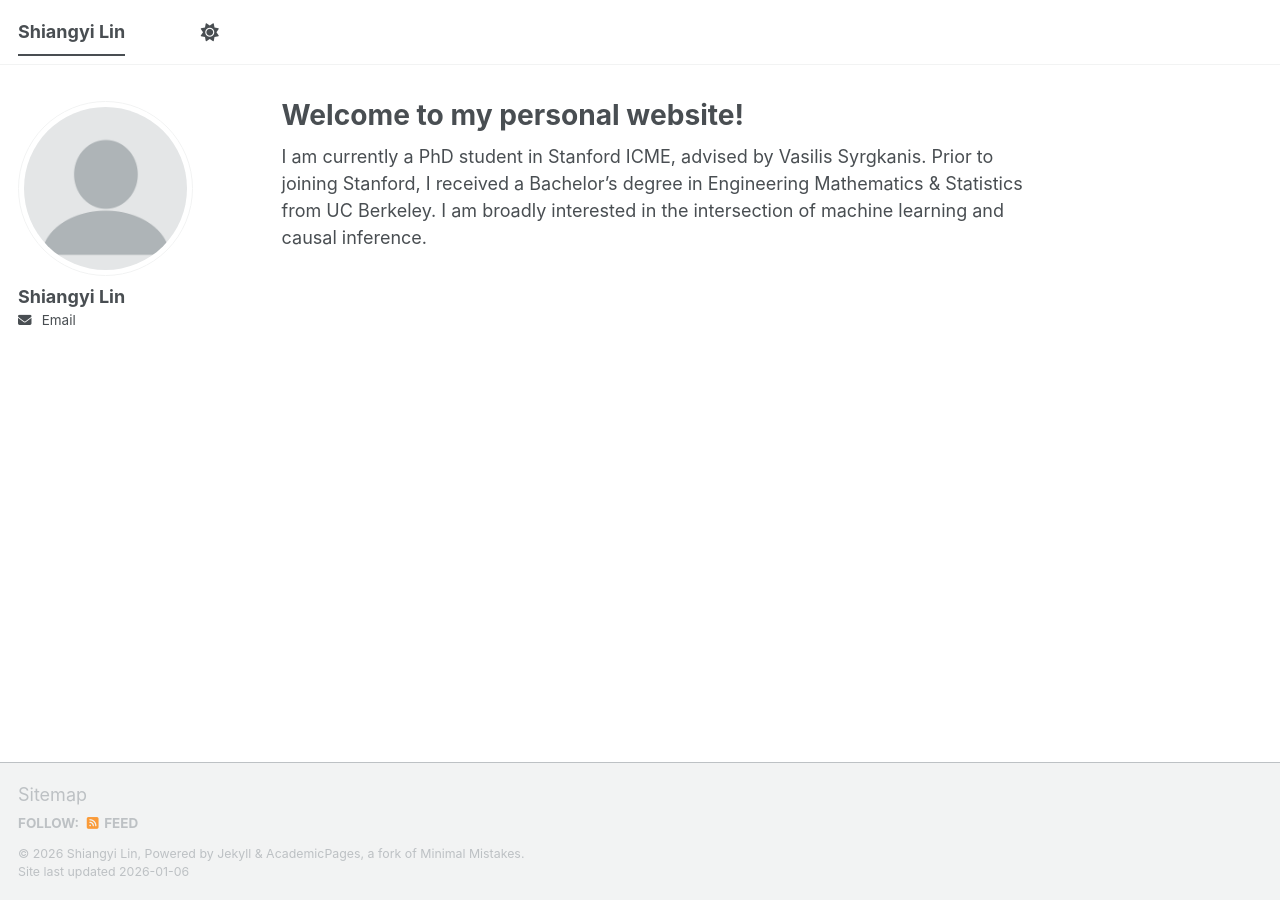
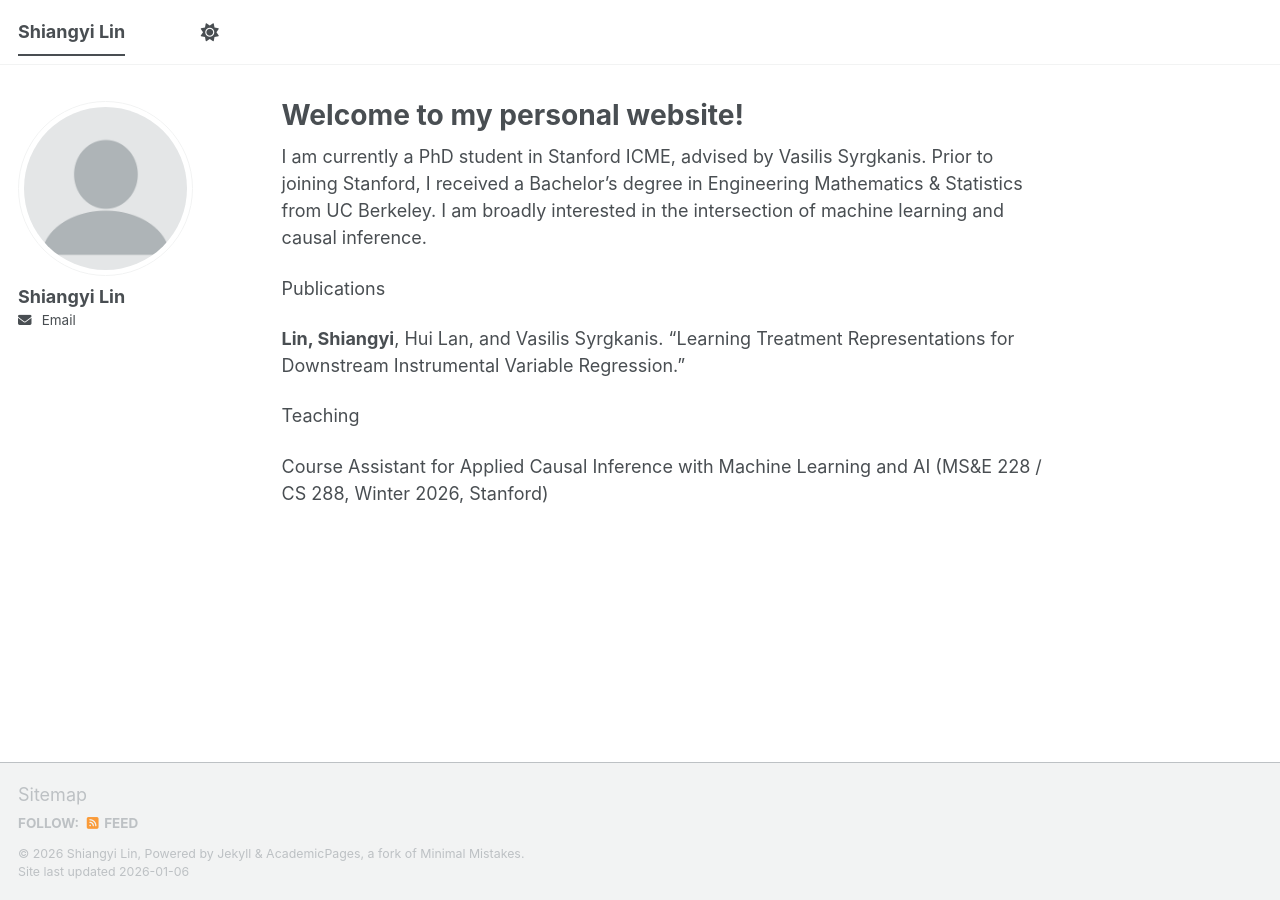
Before and after one commit to shiangyilin/shiangyilin.github.io, a Jekyll site: the page built from _pages/about.md, in a window 1280 px wide. Built offline with Jekyll 4.4.1, drawn with Linux system fonts in a browser that asks for light colours; a script bundle is joined from its source files by our own code; library files that are not in the unit come from our copies.

Commit message:
Update about.md

```diff
--- a/_pages/about.md
+++ b/_pages/about.md
@@ -8,6 +8,14 @@ redirect_from:
 ---
 
 I am currently a PhD student in Stanford ICME, advised by Vasilis Syrgkanis. Prior to joining Stanford, I received a Bachelor’s degree in Engineering Mathematics & Statistics from UC Berkeley. I am broadly interested in the intersection of machine learning and causal inference.
+
+Publications
+
+**Lin, Shiangyi**, Hui Lan, and Vasilis Syrgkanis. “Learning Treatment Representations for Downstream Instrumental Variable Regression.”
+
+Teaching
+
+Course Assistant for Applied Causal Inference with Machine Learning and AI (MS&E 228 / CS 288, Winter 2026, Stanford)
 
 <!---
 
```
